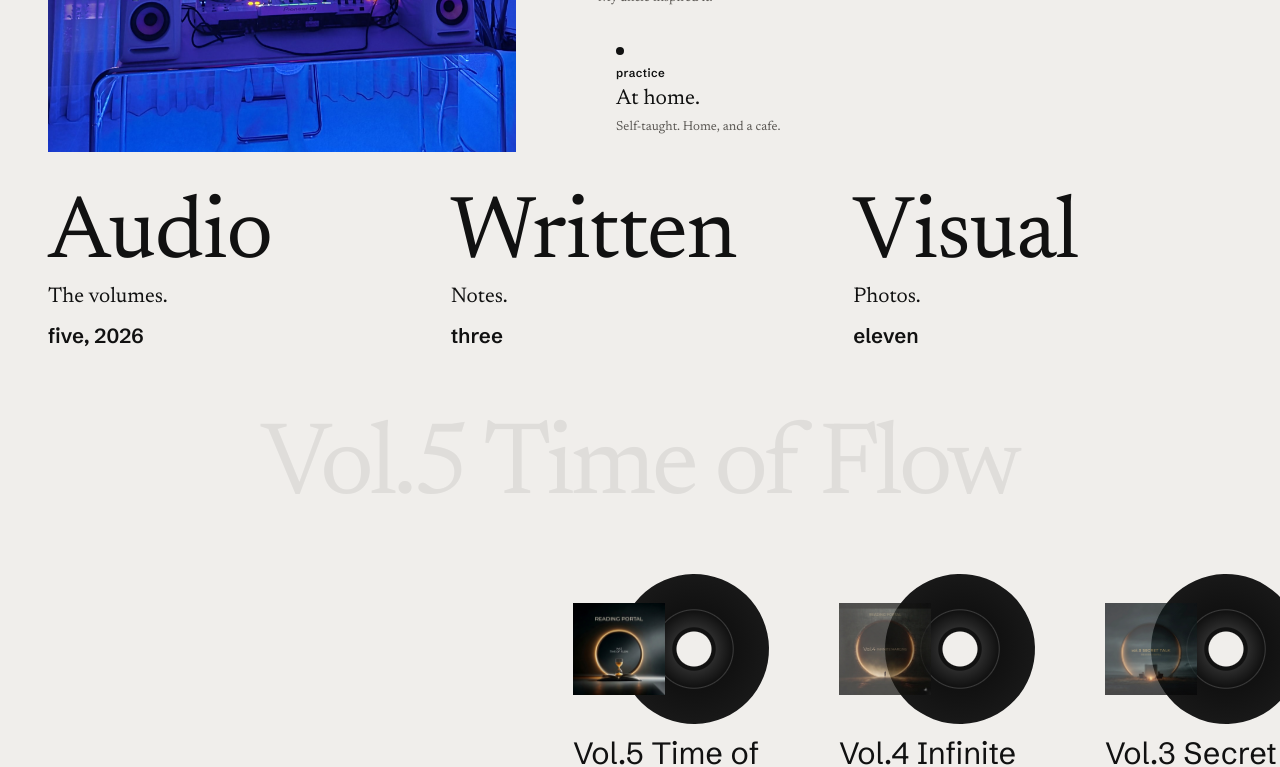
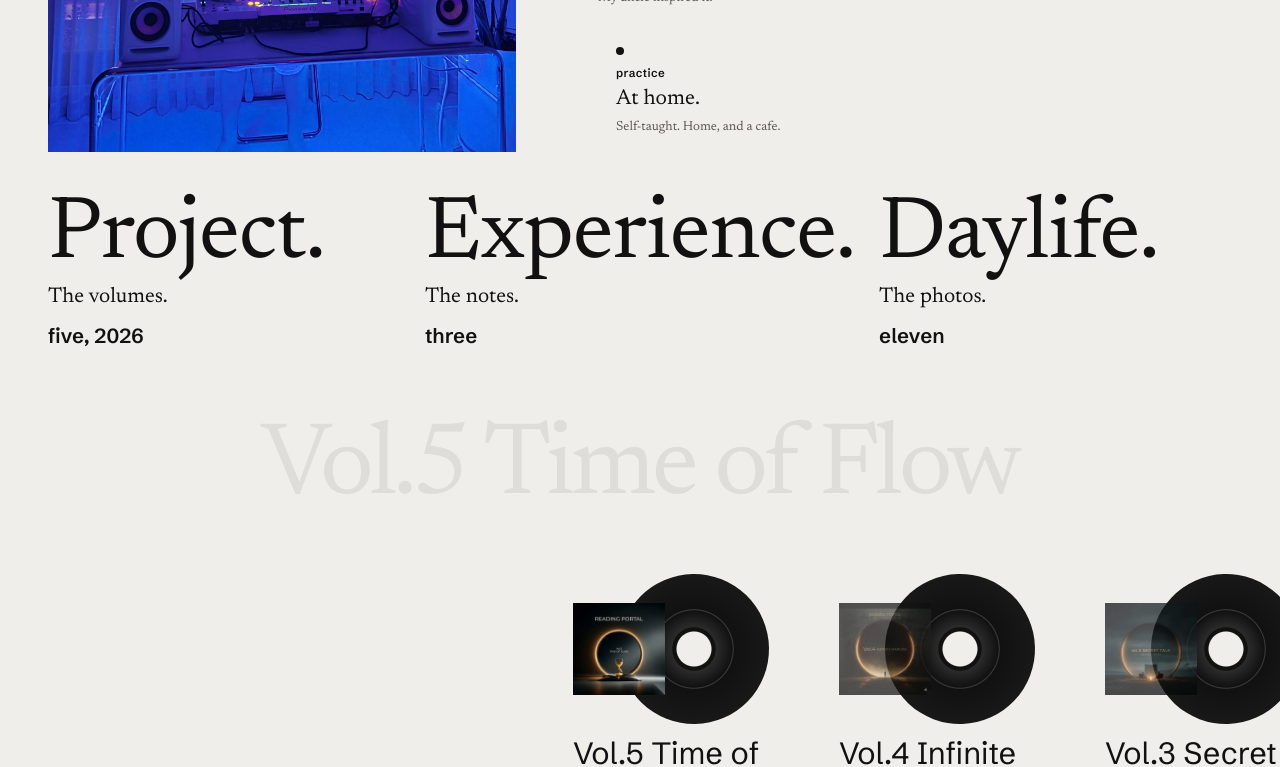
Before and after one commit to junghwoan/ashton, a Next.js app: page / in a window 1280 px wide. Shown: the part 776-1543 px from the top of the page. Built offline with nearby package versions, Linux system fonts and the light colour scheme; no server answers; a web font is replaced by a local one.

Commit message:
Rename the three sections to Project, Experience, and Daylife.

```diff
--- a/app/page.tsx
+++ b/app/page.tsx
@@ -36,19 +36,19 @@ export default function Page() {
           height={site.dj.portrait2.height}
         />
         <div className="rf-cards">
-          <a className="rf-card" href="#audio">
+          <a className="rf-card" href="#project">
             <i />
             <small>latest release</small>
             <strong>Vol.5 Time of Flow</strong>
             <span>Reading Portal. 2026.</span>
           </a>
-          <a className="rf-card" href="#writing">
+          <a className="rf-card" href="#experience">
             <i />
             <small>note</small>
             <strong>Listening is Reading.</strong>
             <span>My uncle inspired it.</span>
           </a>
-          <a className="rf-card" href="#visual">
+          <a className="rf-card" href="#daylife">
             <i />
             <small>practice</small>
             <strong>At home.</strong>
@@ -58,26 +58,26 @@ export default function Page() {
       </div>
 
       <section className="pillars" aria-label="Sections">
-        <a href="#audio">
-          <b>Audio</b>
+        <a href="#project">
+          <b>Project.</b>
           <p>The volumes.</p>
           <span>five, 2026</span>
         </a>
-        <a href="#writing">
-          <b>Written</b>
-          <p>Notes.</p>
+        <a href="#experience">
+          <b>Experience.</b>
+          <p>The notes.</p>
           <span>three</span>
         </a>
-        <a href="#visual">
-          <b>Visual</b>
-          <p>Photos.</p>
+        <a href="#daylife">
+          <b>Daylife.</b>
+          <p>The photos.</p>
           <span>eleven</span>
         </a>
       </section>
 
       <Releases items={site.portal.releases} />
 
-      <section className="rf-section portal-story" id="writing">
+      <section className="rf-section portal-story" id="experience">
         <h2>Listening is Reading.</h2>
         <div className="portal-copy">
           <p>My uncle inspired it.</p>
@@ -94,7 +94,7 @@ export default function Page() {
         </ol>
         <div className="portal-covers">
           {site.portal.releases.map((release) => (
-            <a key={release.id} href="#audio">
+            <a key={release.id} href="#project">
               <img src={release.cover} alt="" width={release.width} height={release.height} />
               <span>{release.title}</span>
             </a>
@@ -118,7 +118,7 @@ export default function Page() {
         />
       </section>
 
-      <section className="rf-section" id="visual">
+      <section className="rf-section" id="daylife">
         <div className="room-decks">
           <Figure shot={site.dj.deck} />
           <Figure shot={site.dj.deck2} />
--- a/components/releases.tsx
+++ b/components/releases.tsx
@@ -115,7 +115,7 @@ export function Releases({ items }: { items: readonly Release[] }) {
   const src = sound ? playerSrc(current.slug, trackSlug) : "";
 
   return (
-    <section className={reduce ? "audio-stage is-plain" : "audio-stage"} id="audio" ref={stageRef}>
+    <section className={reduce ? "audio-stage is-plain" : "audio-stage"} id="project" ref={stageRef}>
       <div className="audio-sticky">
         <p className="audio-bg" aria-hidden="true">
           {current.title}
--- a/content/site.ts
+++ b/content/site.ts
@@ -18,9 +18,9 @@ export const site = {
   title: "DJ TY",
   description: "DJ TY. Bedroom DJ. R&B, American pop, and house.",
   nav: [
-    { href: "/#audio", label: "audio" },
-    { href: "/#writing", label: "writing" },
-    { href: "/#visual", label: "visual" },
+    { href: "/#project", label: "Project." },
+    { href: "/#experience", label: "Experience." },
+    { href: "/#daylife", label: "Daylife." },
     { href: "/about", label: "about" },
   ],
   abibu: {
```
